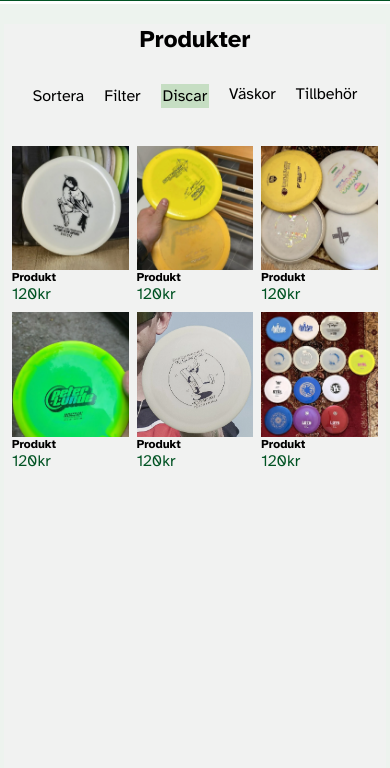
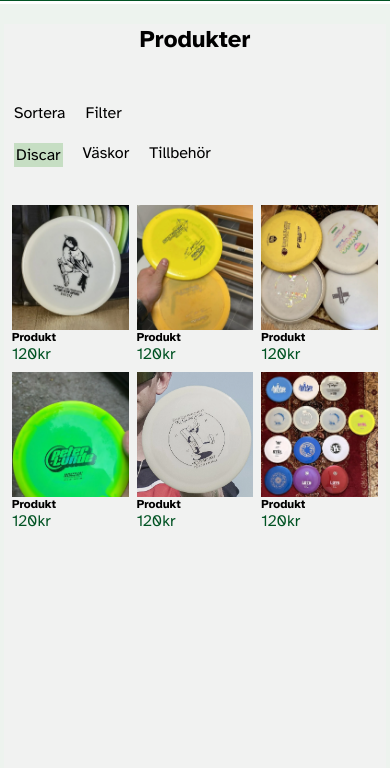
Before and after one commit to Alfons-ES/projekt_grafiskteknik, a plain HTML site: page butik.html in a window 390 px wide. Shown: the part 76-844 px from the top of the page. Drawn offline with Linux system fonts and the light colour scheme.

Commit message:
Add files via upload

```diff
--- a/butik.html
+++ b/butik.html
@@ -28,7 +28,7 @@
         <div id="content">
             <article>
                 <h1>Produkter</h1>
-                <div id="groups">
+                <div id="groupsShop">
                     <div class="sort">
                         <p>Sortera</p>
                         <p>Filter</p>
--- a/index.css
+++ b/index.css
@@ -236,6 +236,12 @@ article {
     margin: 0 20%;
 }
 
+#groupsShop {
+    display: flex;
+    justify-content: center;
+    margin: 20px;
+}
+
 @media (max-width: 900px) {
     #shop {
         display: block;
@@ -304,4 +310,8 @@ article {
         width: 150px;
         font-size: 12px;
     }
+
+    #groupsShop {
+        display: inline;
+    }
 }
```
